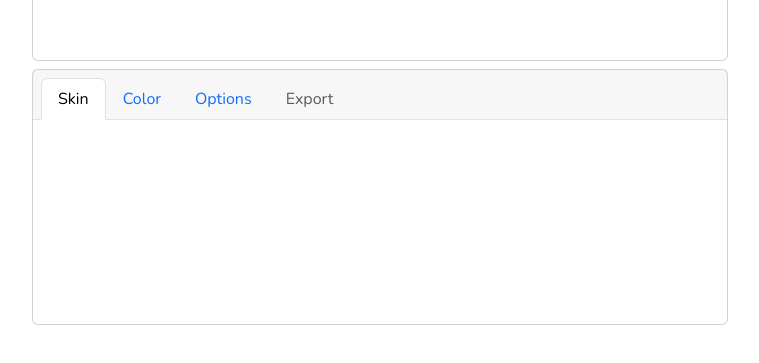
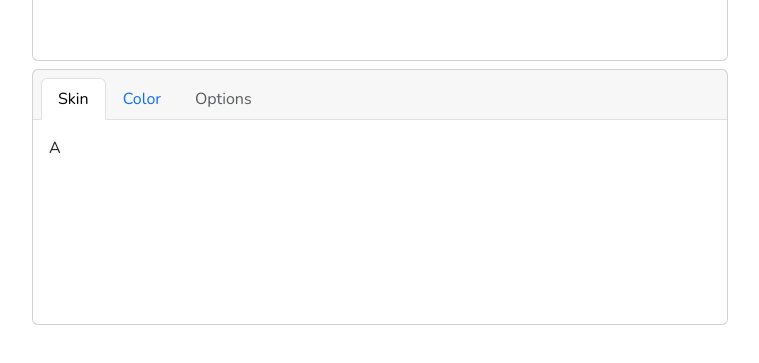
Before and after one commit to meeuchan/teeview, a Vue app: page / in a window 1280 px wide. Shown: the part 363-726 px from the top of the page, without its empty margins (260-1019 px from the left). Built offline with nearby package versions, Linux system fonts and the light colour scheme.

Commit message:
Create simple tab system

```diff
--- a/src/components/TeeOptions.vue
+++ b/src/components/TeeOptions.vue
@@ -1,19 +1,19 @@
+<script setup lang="ts">
+import Tab from './tabs/Tab.vue'
+import Tabs from './tabs/Tabs.vue'
+</script>
+
 <template>
   <div id="teeOptions" class="card">
-    <ul class="nav nav-tabs">
-      <li class="nav-item">
-        <a class="nav-link active" aria-current="page" href="#">Skin</a>
-      </li>
-      <li class="nav-item">
-        <a class="nav-link" href="#">Color</a>
-      </li>
-      <li class="nav-item">
-        <a class="nav-link" href="#">Options</a>
-      </li>
-      <li class="nav-item">
-        <a class="nav-link disabled" aria-disabled="true">Export</a>
-      </li>
-    </ul>
+    <Tabs>
+      <Tab title="Skin" class="card-body">
+        <div>A</div>
+      </Tab>
+      <Tab title="Color" class="card-body">
+        <div>B</div>
+      </Tab>
+      <Tab title="Options" disabled class="card-body"></Tab>
+    </Tabs>
   </div>
 </template>
 
--- /dev/null
+++ b/src/components/tabs/Tab.vue
@@ -0,0 +1,17 @@
+<script setup lang="ts">
+import { inject } from 'vue'
+import { ActiveTabKey } from './TabSymbols'
+
+const props = defineProps<{
+  title: string
+  disabled?: boolean
+}>()
+
+const activeTabKey = inject(ActiveTabKey)
+</script>
+
+<template>
+  <div v-show="props.title === activeTabKey">
+    <slot></slot>
+  </div>
+</template>
--- /dev/null
+++ b/src/components/tabs/TabSymbols.ts
@@ -0,0 +1,3 @@
+import type { InjectionKey, Ref } from 'vue'
+
+export const ActiveTabKey: InjectionKey<Ref<string>> = Symbol('activeTabKey')
--- /dev/null
+++ b/src/components/tabs/Tabs.vue
@@ -0,0 +1,43 @@
+<script setup lang="ts">
+import { provide, ref, type RendererElement, type RendererNode, type VNode } from 'vue'
+import { ActiveTabKey } from './TabSymbols'
+
+type ITabNode = VNode<RendererNode, RendererElement, { title: string; disabled: string }>
+
+const slots = defineSlots<{
+  default(): ITabNode[]
+}>()
+const tabs = slots.default()
+const activeTabKey = ref(tabs[0].props?.title || '')
+provide(ActiveTabKey, activeTabKey)
+
+function setTabActive(tab: ITabNode) {
+  activeTabKey.value = tab.props?.title || ''
+}
+
+function isTabActive(tab: ITabNode) {
+  return tab.props?.title === activeTabKey.value
+}
+
+function isTabDisabled(tab: ITabNode) {
+  return !!tab.props?.disabled || tab.props?.disabled === ''
+}
+</script>
+
+<template>
+  <ul class="nav nav-tabs">
+    <li v-for="tab in tabs" class="nav-item">
+      <button
+        @click="setTabActive(tab)"
+        class="nav-link"
+        :class="[isTabActive(tab) && 'active', isTabDisabled(tab) && 'disabled']"
+        :aria-current="isTabActive(tab) || undefined"
+        :aria-disabled="isTabDisabled(tab) || undefined"
+      >
+        {{ tab.props?.title }}
+      </button>
+    </li>
+  </ul>
+
+  <slot></slot>
+</template>
```
